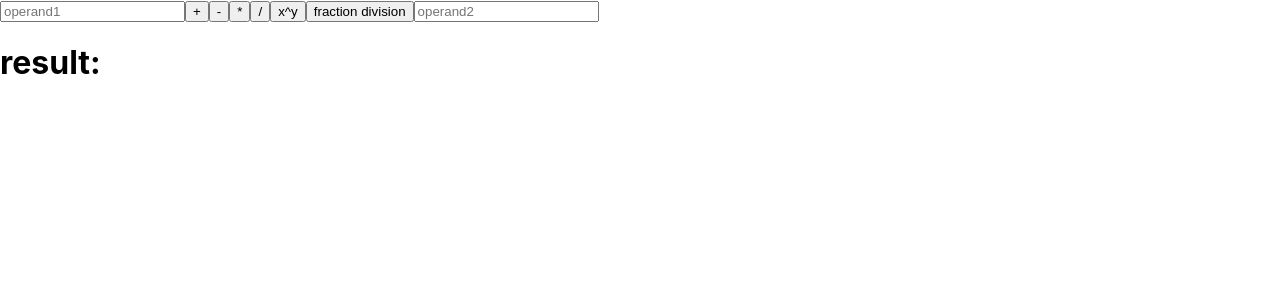
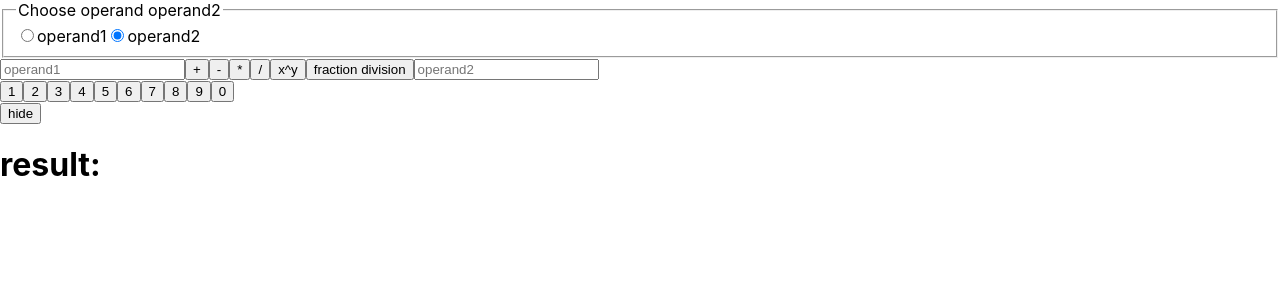
Before and after one commit to anyahb/calculator, a React (Create React App) app: page / in a window 1280 px wide. Shown: the top 300 px of the page. Built offline with nearby package versions, Linux system fonts and the light colour scheme.

Commit message:
added alert,hide/show button,changed the typeInput function

```diff
--- a/src/App.js
+++ b/src/App.js
@@ -1,10 +1,17 @@
 import './App.css';
 import {useState} from "react";
-
 function App() {
     const [operand1, setOperand1]= useState('')
     const [operand2, setOperand2]= useState('')
     const [result, setResult] = useState('result: ')
+    const [currentOperand,setCurrentOperand] = useState("operand2")
+    const [show, setShow] = useState(true)
+
+
+
+    const toggle = () => {
+        setShow(!show)
+    }
 
     const changeInput1 = function (event){
         const input = event.target.value
@@ -16,57 +23,12 @@ function App() {
         setOperand2(input)
     }
 
-/*
-  const plus = function(){
-    setResult(parseInt(operand1) + parseInt(operand2))
-  }
 
-  const minus = function(){
-    setResult(parseInt(operand1) - parseInt(operand2))
-  }
 
-  const multiplicate = function(){
-    setResult(parseInt(operand1) * parseInt(operand2))
-  }
-
-  const divide = function(){
-    setResult(parseInt(operand1) / parseInt(operand2))
-  }
-
-  const square = function(){
-    setResult(Math.pow(operand1,operand2))
-  }
-
-  const fraction = function(){
-    setResult(Math.round(parseInt(operand1) / parseInt(operand2)))
-  }
-*/
 
     const clickHandler = function(item){
         setResult(item)
-/*  if (item === "+"){
-    setResult(parseInt(operand1) + parseInt(operand2))
-  }
 
-  if (item === "-"){
-    setResult(parseInt(operand1) - parseInt(operand2))
-  }
-
-  if (item === "*"){
-    setResult(parseInt(operand1) * parseInt(operand2))
-  }
-
-  if (item === "/"){
-    setResult(parseInt(operand1) / parseInt(operand2))
-  }
-
-  if (item === "x^y"){
-    setResult(Math.pow(operand1,operand2))
-  }
-
-  if (item === "fraction division"){
-    setResult(Math.round(parseInt(operand1) / parseInt(operand2)))
-  }*/
         switch (item) {
             case "+":
                 setResult(parseInt(operand1) + parseInt(operand2))
@@ -78,7 +40,12 @@ const clickHandler = function(item){
                 setResult(parseInt(operand1) * parseInt(operand2))
                 break;
             case "/":
+                if (operand2 !== '0'){
                     setResult(parseInt(operand1) / parseInt(operand2))
+                } else {
+                    setResult("error")
+                    alert("You cannot divide by zero!")
+                }
                 break;
             case "x^y":
                 setResult(Math.pow(operand1,operand2))
@@ -88,22 +55,118 @@ const clickHandler = function(item){
                 break;
             default:
                 alert( "Error" );
+
         }
+
+
+
+
     }
+
+
+    const typeInput = function(num){
+        if (num.length > 1){
+        }
+        if (currentOperand === "operand1"){
+            setOperand1((operand1) => operand1 + num)
+        // setOperand1(num)
+            /*switch (num) {
+                case "1":
+                    setOperand1('1')
+                    break;
+                case "2":
+                    setOperand1('2')
+                    break;
+                case "3":
+                    setOperand1('3')
+                    break;
+                case "4":
+                    setOperand1('4')
+                    break;
+                case "5":
+                    setOperand1('5')
+                    break;
+                case "6":
+                    setOperand1('6')
+                    break;
+                case "7":
+                    setOperand1('7')
+                    break;
+                case "8":
+                    setOperand1('8')
+                    break;
+                case "9":
+                    setOperand1('9')
+                    break;
+                case "0":
+                    setOperand1('0')
+                    break;
+                default:
+                    alert( "Error" );
+            }*/
+        } else {
+        setOperand2((operand2) => operand2 + num)
+        }
+
+
+
+    }
+
+    const chooseOperand = function(operand){
+        setCurrentOperand(operand)
+    }
+
+
+
 
     return (
         <div>
-    <input placeholder={"operand1"} onInput={changeInput1}/>
+            <fieldset>
+                <legend>
+                    Choose operand {currentOperand}
+                </legend>
+                <input type={"radio"} id={"radio1"} name={"currentOperand"} value={currentOperand} checked={currentOperand === 'operand1'}/>
+                <label for={"radio1"} onClick={() => chooseOperand("operand1")}>operand1</label>
+                <input type={"radio"} id={"radio2"} name={"currentOperand"} value={currentOperand} checked={currentOperand === 'operand2'}/>
+                <label for={"radio2"} onClick={() => chooseOperand("operand2")}>operand2</label>
+            </fieldset>
+            <input placeholder={"operand1"} onInput={changeInput1} value={operand1}/>
             <button onClick={() => clickHandler("+")}>+</button>
             <button onClick={() => clickHandler("-")}>-</button>
             <button onClick={() => clickHandler("*")}>*</button>
             <button onClick={() => clickHandler("/")}>/</button>
             <button onClick={() => clickHandler("x^y")}>x^y</button>
             <button onClick={() => clickHandler("fraction division")}>fraction division</button>
-    <input placeholder={"operand2"} onInput={changeInput2}/>
+            <input placeholder={"operand2"} onInput={changeInput2} value={operand2}/>
+            <div>
+
+            </div>
+
+            {show && (
+            <div>
+
+                    <button onClick={() => typeInput("1")}>1</button>
+                    <button onClick={() => typeInput("2")}>2</button>
+                    <button onClick={() => typeInput("3")}>3</button>
+                    <button onClick={() => typeInput("4")}>4</button>
+                    <button onClick={() => typeInput("5")}>5</button>
+                    <button onClick={() => typeInput("6")}>6</button>
+                    <button onClick={() => typeInput("7")}>7</button>
+                    <button onClick={() => typeInput("8")}>8</button>
+                    <button onClick={() => typeInput("9")}>9</button>
+                    <button onClick={() => typeInput("0")}>0</button>
+            </div>
+            )}
+
+            <button onClick={() => setShow(!show)}>{show ? "hide" : "show"}</button>
+
+
+
+
+
+
             <h1>{result}</h1>
         </div>
     )
 }
-
 export default App;
```
Lines whose indentation alone changed are shown as unchanged.
